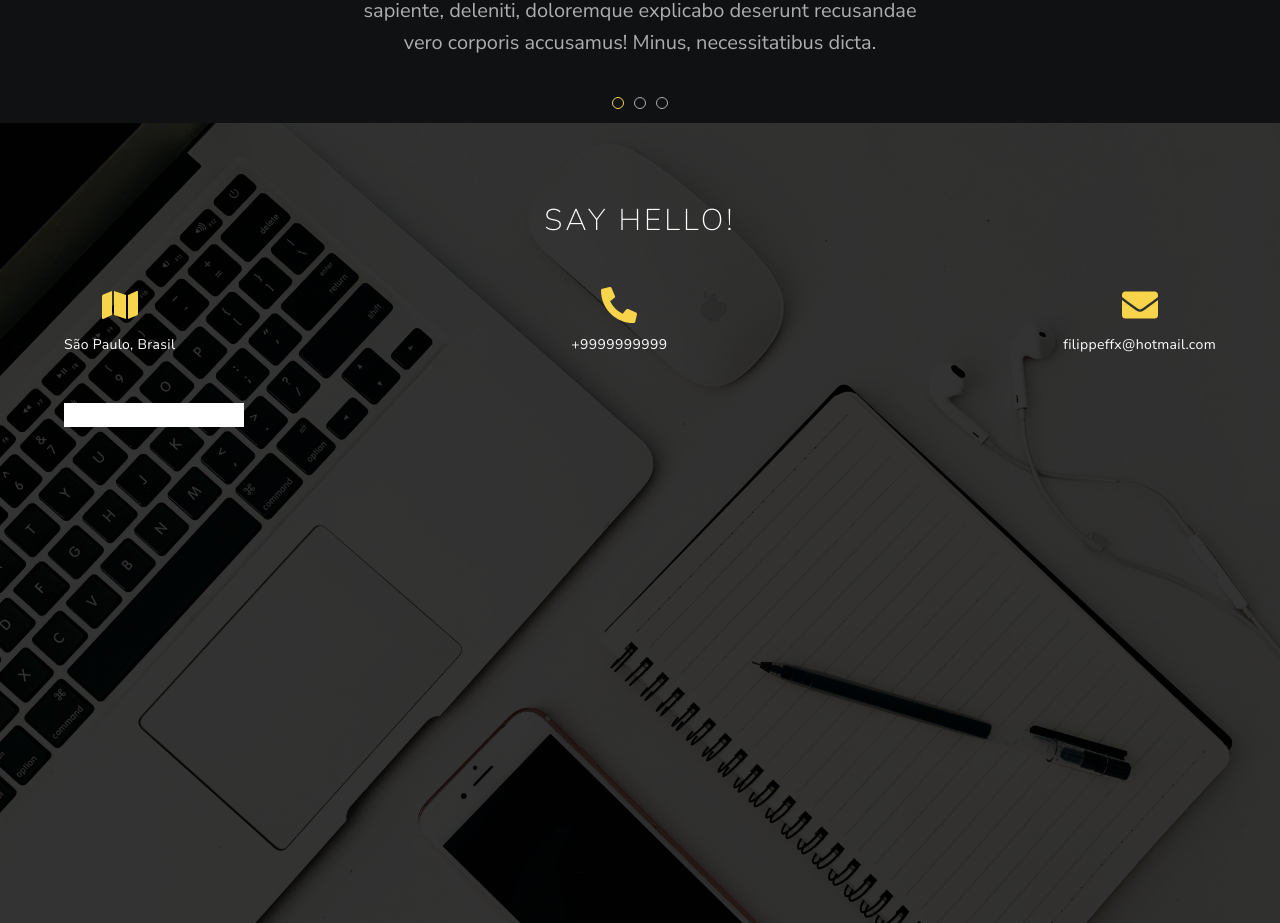
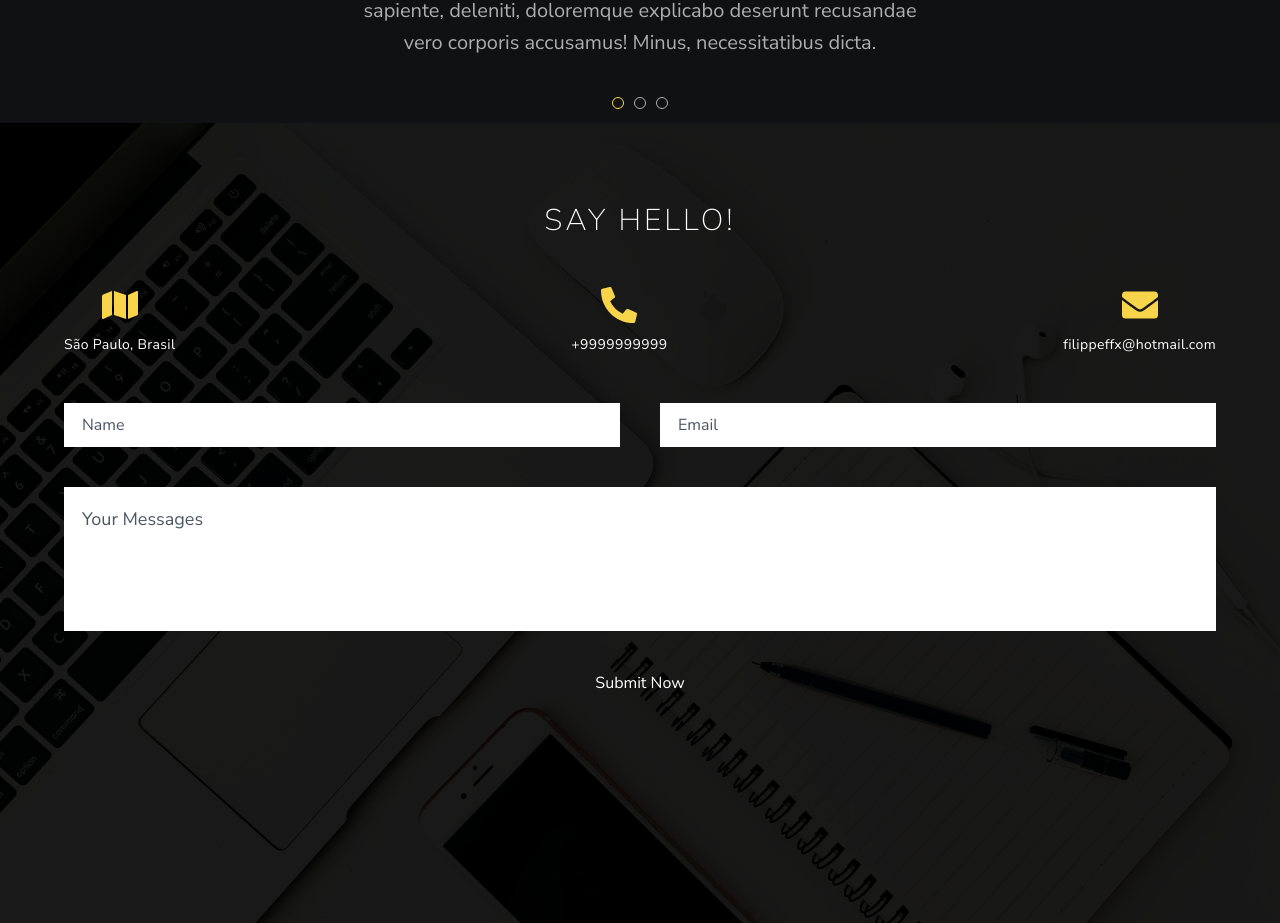
Before and after one commit to filippebr/personal-portfolio, a Next.js app: page / in a window 1280 px wide. Shown: the part 3557-4480 px from the top of the page. Built offline with nearby package versions, Linux system fonts and the light colour scheme.

Commit message:
Form styles

```diff
--- a/src/components/Contact.tsx
+++ b/src/components/Contact.tsx
@@ -3,7 +3,7 @@ import { FaMap, FaPhoneAlt, FaEnvelope } from 'react-icons/fa'
 function Contact() {
   return (
     <div className="w-full h-[800px] bg-contact-image bg-no-repeat bg-cover bg-fixed text-white px-0 relative">
-      <div className="w-full h-full bg-black bg-opacity-80 px-5 py-20">
+      <div className="w-full h-full bg-black bg-opacity-90 px-5 py-20">
         <div className="max-w-6xl h-full mx-auto flex flex-col gap-6 md:gap-12">
           <h1 className="text-3xl font-thin tracking-widest uppercase text-center">
             Say Hello!
@@ -22,10 +22,26 @@ function Contact() {
               <p className="text-sm tracking-wide">filippeffx@hotmail.com</p>
             </div>
           </div>
-          <form>
-            <div>
-              <input type="text" />
+          <form className="w-full flex flex-col items-center gap-4 md:gap-10">
+            <div className="w-full flex flex-col md:flex-row items-center gap-4 md:gap-10">
+              <input
+                placeholder="Name"
+                className="w-full md:w-1/2 py-2 px-4 text-base text-black placeholder:text-gray-600 font-bold placeholder:font-normal outline-none border-transparent border-2 focus-within:border-designColor duration-200"
+                type="text"
+              />
+              <input
+                placeholder="Email"
+                className="w-full md:w-1/2 py-2 px-4 text-base text-black placeholder:text-gray-600 font-bold placeholder:font-normal outline-none border-transparent border-2 focus-within:border-designColor duration-200"
+                type="email"
+              />
             </div>
+
+            <textarea
+              className="w-full text-lg h-36 p-4 text-black placeholder:text-gray-600 font-bold placeholder:font-normal outline-none border-transparent border-2 focus-within:border-designColor duration-200 resize-none"
+              placeholder="Your Messages"
+            ></textarea>
+
+            <button>Submit Now</button>
           </form>
         </div>
       </div>
```
